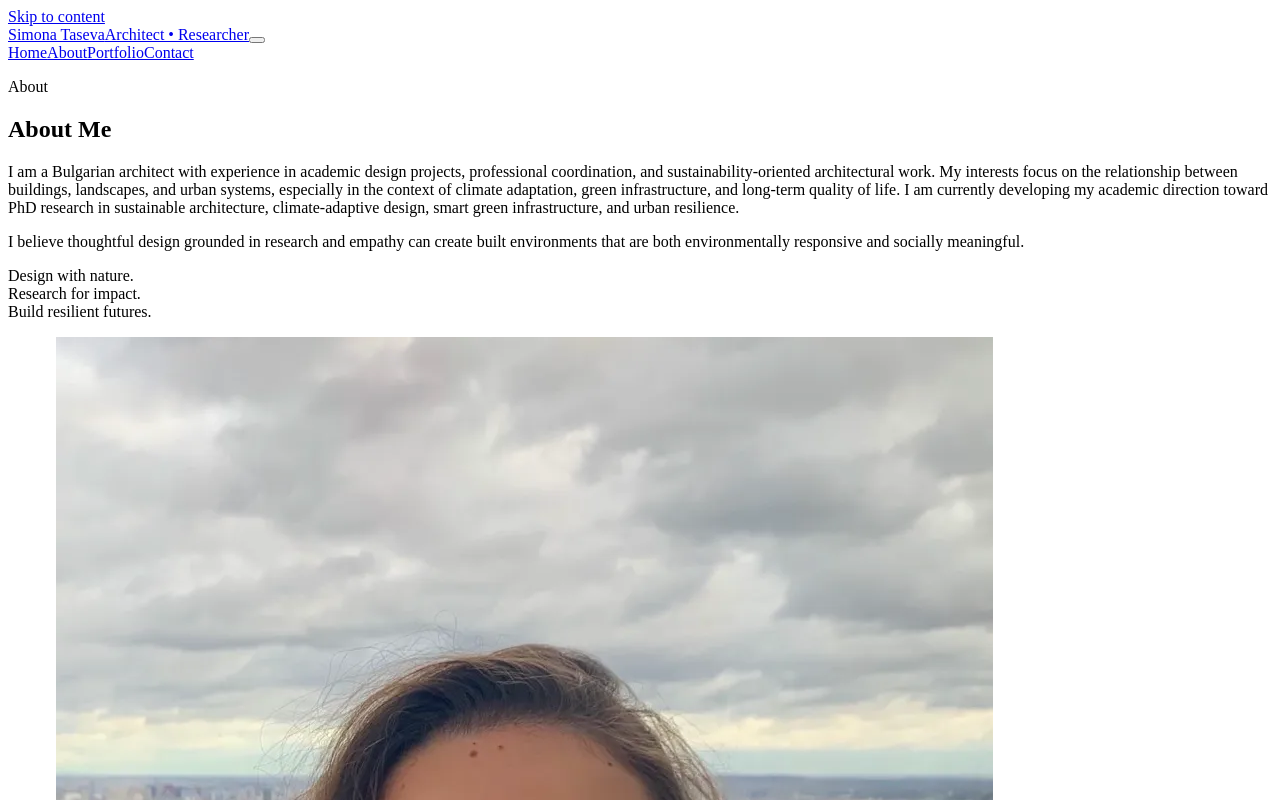
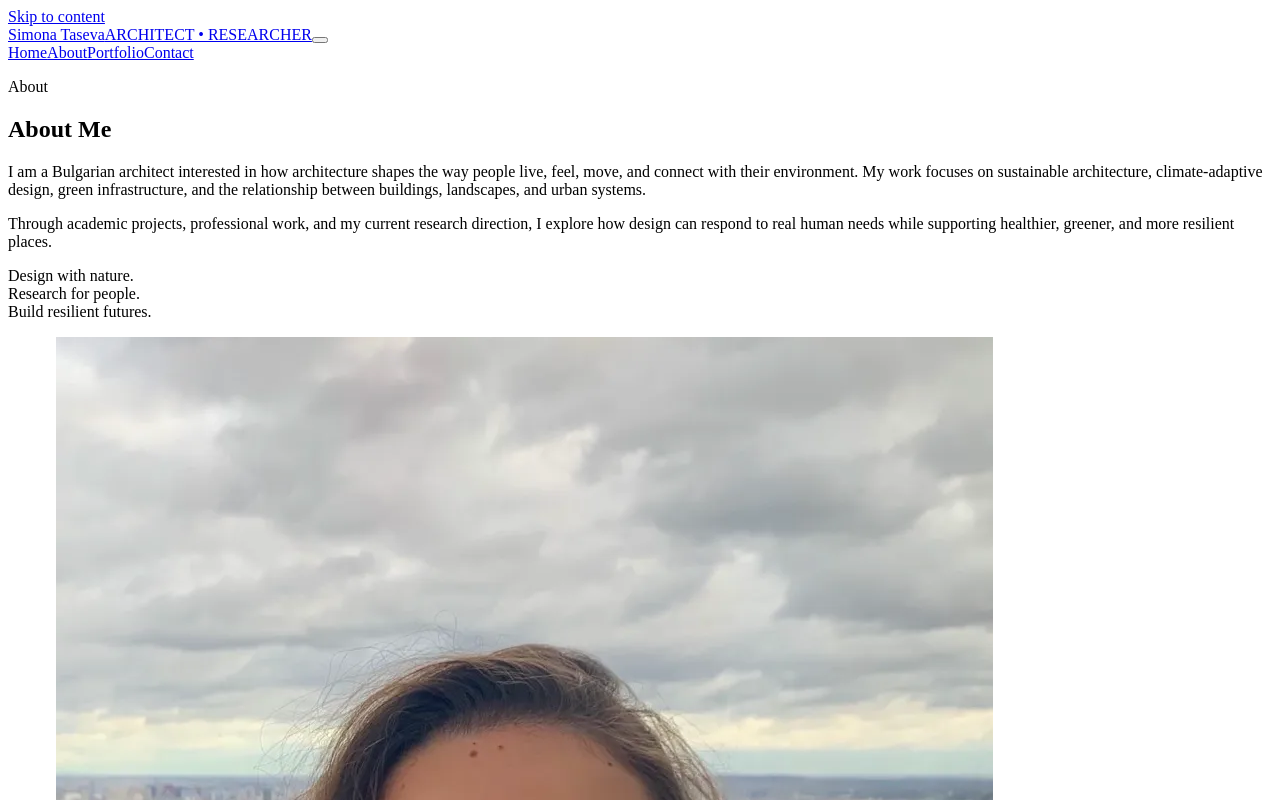
Before and after one commit to belorechkov/simona-website, a React (Vite) app: page /about in a window 1280 px wide. Shown: the top 800 px of the page. Built offline with nearby package versions, Linux system fonts and the light colour scheme; the HTML template or start-up script is replaced by a standard one.

Commit message:
Updated strings

```diff
--- a/src/components/SiteFooter.jsx
+++ b/src/components/SiteFooter.jsx
@@ -15,8 +15,8 @@ export default function SiteFooter() {
         <div className="footer-brand">
           <p className="footer-brand__name">{siteMeta.name}</p>
           <p className="footer-brand__text">
-            Sustainable architecture, climate-adaptive design, and resilient
-            urban research.
+            Sustainable architecture, climate-adaptive urban design, and
+            resilient urban research.
           </p>
         </div>
 
--- a/src/components/SiteHeader.jsx
+++ b/src/components/SiteHeader.jsx
@@ -22,7 +22,7 @@ export default function SiteHeader() {
       <div className="container header-inner">
         <NavLink className="brand" to="/">
           <span className="brand__name">{siteMeta.name}</span>
-          <span className="brand__role">Architect • Researcher</span>
+          <span className="brand__role">ARCHITECT • RESEARCHER</span>
         </NavLink>
 
         <button
--- a/src/data/siteContent.js
+++ b/src/data/siteContent.js
@@ -2,7 +2,7 @@ export const siteMeta = {
   name: 'Simona Taseva',
   subtitle: 'Architect | Sustainable Architecture & Urban Research',
   intro:
-    'I design sustainable, climate-adaptive environments that connect architecture, ecology, and community wellbeing.',
+    'Architecture shapes how we live, feel, and connect. My work explores spaces that respond to climate, support everyday life, and bring people closer to nature.',
   heroNote:
     'Architecture grounded in research, ecological performance, and thoughtful urban resilience.',
   heroImage: '/images/hero-sustainable-architecture-terrace.webp',
@@ -12,15 +12,15 @@ export const siteMeta = {
   aboutPortraitAlt:
     'Portrait placeholder for Simona Taseva.',
   aboutProfile:
-    'I am a Bulgarian architect with experience in academic design projects, professional coordination, and sustainability-oriented architectural work. My interests focus on the relationship between buildings, landscapes, and urban systems, especially in the context of climate adaptation, green infrastructure, and long-term quality of life. I am currently developing my academic direction toward PhD research in sustainable architecture, climate-adaptive design, smart green infrastructure, and urban resilience.',
+    'I am a Bulgarian architect interested in how architecture shapes the way people live, feel, move, and connect with their environment. My work focuses on sustainable architecture, climate-adaptive design, green infrastructure, and the relationship between buildings, landscapes, and urban systems.',
   aboutAcademic:
-    'My academic interests explore how sustainable architecture can respond to climate uncertainty through passive systems, green-blue infrastructure, and adaptable spatial strategies.',
+    'My academic interests focus on sustainable urbanism, climate-adaptive design, green-blue infrastructure, passive environmental strategies, and the role of architecture in improving everyday urban life.',
   aboutExperience:
-    'Across academic and professional work, I have developed projects that span housing, civic programs, and urban-scale interventions, with a strong emphasis on context, material responsibility, and long-term resilience.',
+    'My professional experience combines architectural design, residential development, project coordination, and work across different stages of the building process - from concept and documentation to construction and delivery.',
   aboutDirection:
-    'I am currently shaping a portfolio for PhD applications centered on sustainable architecture, climate-adaptive design, smart green infrastructure, urban resilience, and research-oriented design practice.',
+    'I am currently developing my path toward PhD research in sustainable architecture, urban resilience, smart green infrastructure, and design approaches that connect climate, ecology, and community wellbeing.',
   contactLead:
-    "I am currently open to PhD opportunities related to sustainable architecture, climate-adaptive design, smart green infrastructure, and urban resilience.",
+    'I am open to research, academic, and design opportunities related to sustainable architecture, climate-adaptive design, smart green infrastructure, and urban resilience.',
   contactImage: '/images/project-green-community-hub.webp',
   contactImageAlt:
     'Courtyard eco building with planting and warm natural light.',
@@ -45,17 +45,17 @@ export const focusPillars = [
   {
     title: 'Ecology as Structure',
     description:
-      'Designing architecture that treats landscape systems, water cycles, and biodiversity as core spatial drivers.',
+      'Designing architecture where landscape, water, vegetation, and biodiversity are treated as core parts of the project.',
   },
   {
     title: 'Research Through Design',
     description:
-      'Using architectural proposals as a way to test adaptive, measurable, and socially responsive ideas.',
+      'Using architectural projects to explore sustainability, spatial quality, environmental performance, and everyday human experience.',
   },
   {
     title: 'Resilient Urban Futures',
     description:
-      'Linking building-scale interventions to wider questions of climate adaptation, public space, and urban wellbeing.',
+      'Connecting building-scale design with wider questions of climate adaptation, public space, housing, and community wellbeing.',
   },
 ];
 
--- a/src/pages/AboutPage.jsx
+++ b/src/pages/AboutPage.jsx
@@ -104,14 +104,15 @@ export default function AboutPage() {
             <h1 className="about-hero__title">About Me</h1>
             <p className="about-hero__intro">{siteMeta.aboutProfile}</p>
             <p className="about-hero__support">
-              I believe thoughtful design grounded in research and empathy can
-              create built environments that are both environmentally responsive
-              and socially meaningful.
+              Through academic projects, professional work, and my current
+              research direction, I explore how design can respond to real
+              human needs while supporting healthier, greener, and more
+              resilient places.
             </p>
             <p className="about-hero__note">
               Design with nature.
               <br />
-              Research for impact.
+              Research for people.
               <br />
               Build resilient futures.
             </p>
--- a/src/pages/HomePage.jsx
+++ b/src/pages/HomePage.jsx
@@ -13,7 +13,7 @@ export default function HomePage() {
       <div className="page-frame page-frame--home page-frame--hero">
         <section className="hero hero--home">
           <div className="hero__copy hero__copy--home">
-            <p className="eyebrow">Warm, resilient, research-led architecture</p>
+            <p className="eyebrow">SUSTAINABLE ARCHITECTURE & URBAN RESEARCH</p>
             <h1 className="hero__title">{siteMeta.name}</h1>
             <p className="hero__subtitle">{siteMeta.subtitle}</p>
             <p className="hero__lead">{siteMeta.intro}</p>
@@ -126,9 +126,9 @@ export default function HomePage() {
         <div className="split-panel split-panel--approach">
           <div className="split-panel__intro split-panel__intro--approach">
             <PageIntro
-              eyebrow="Design approach"
+              eyebrow="DESIGN APPROACH"
               title="Architecture shaped by climate, community, and ecology"
-              description="My work connects spatial design with environmental performance, urban thinking, and research-led inquiry, translating sustainability into clear, well-crafted architectural proposals."
+              description="My work explores how architecture can improve the way people live, move, gather, and experience their everyday environment. I am interested in design that treats landscape, water, vegetation, and public space as essential parts of healthier and more resilient places."
             />
           </div>
 
```
